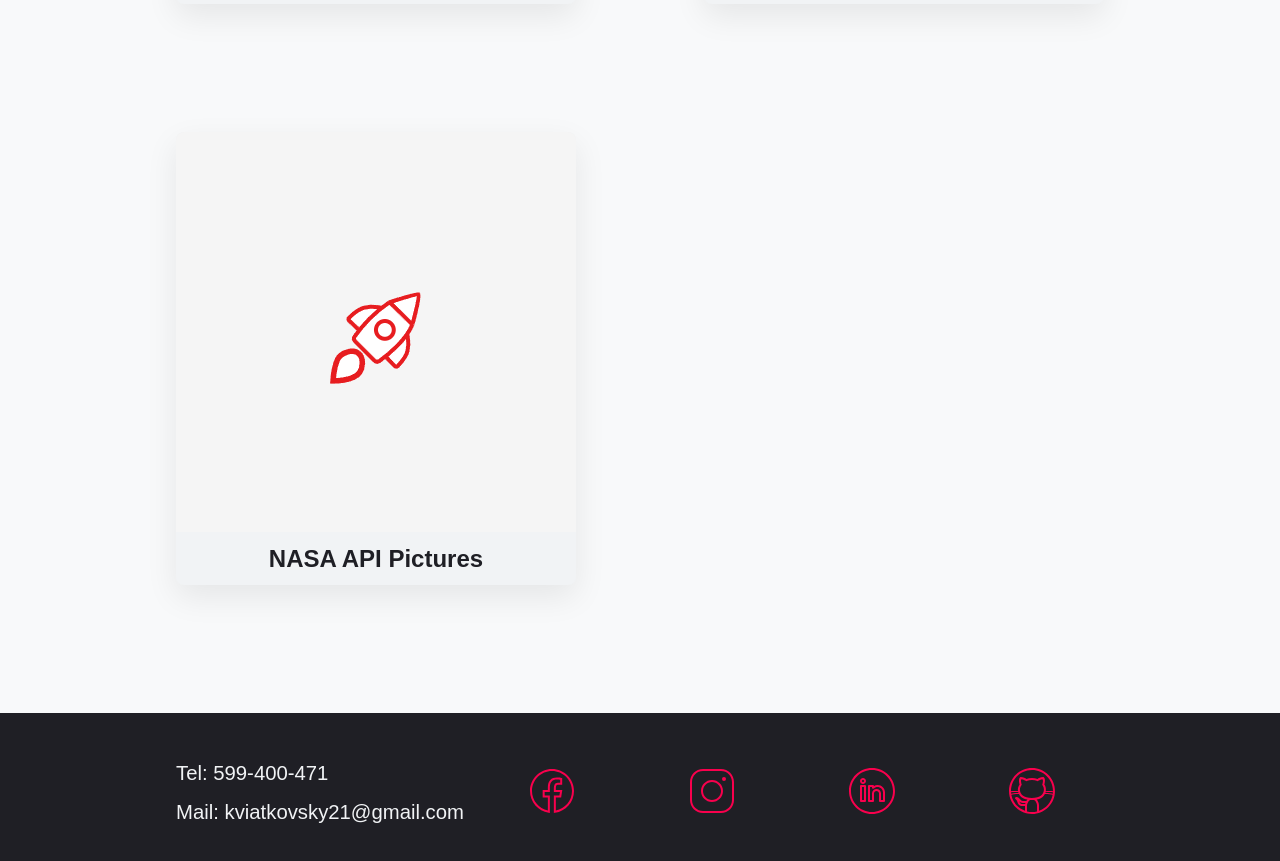
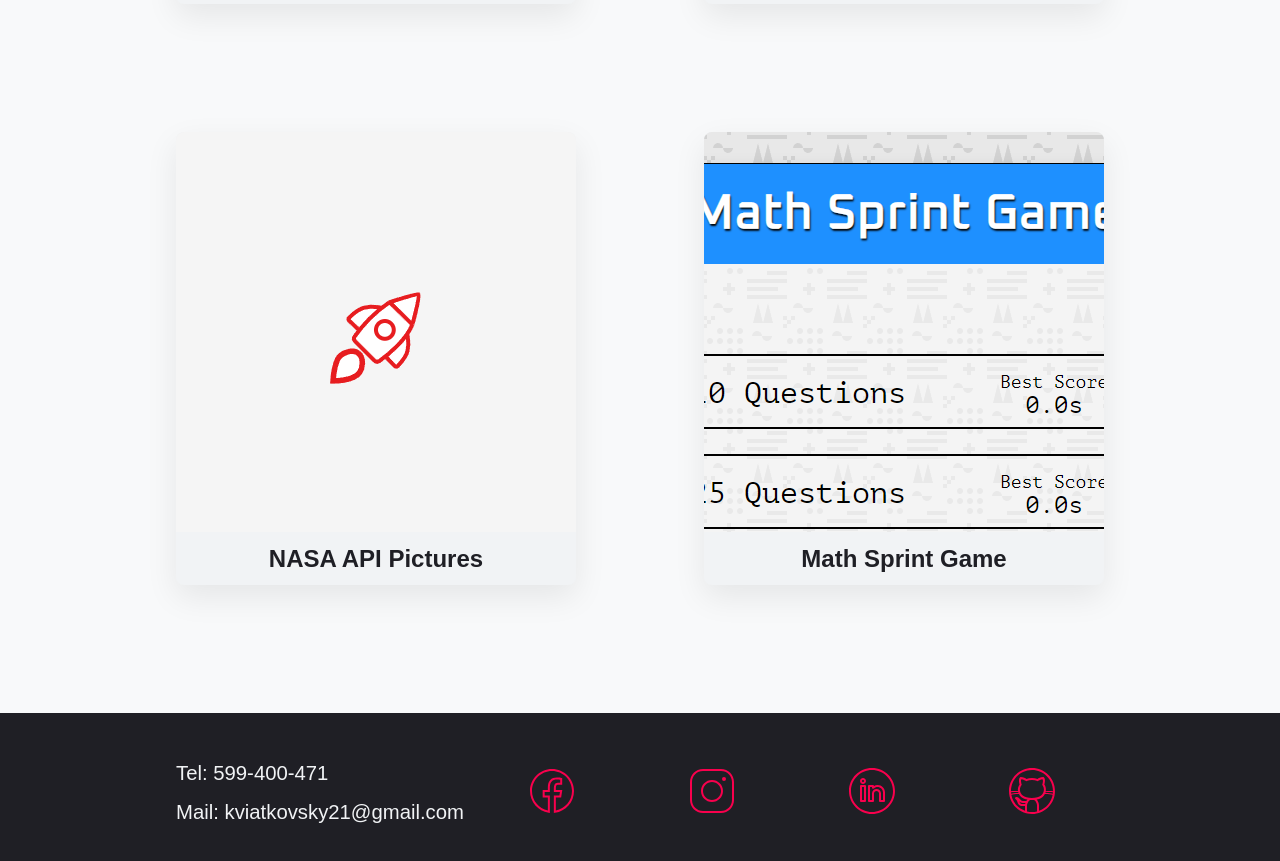
Before and after one commit to Kviatkovski/Portfolio-project, a React (Create React App) app: page / in a window 1280 px wide. Shown: the part 5380-6241 px from the top of the page. Built offline with nearby package versions, Linux system fonts and the light colour scheme.

Commit message:
adding math sprint game project

```diff
--- a/src/components/main/Main.js
+++ b/src/components/main/Main.js
@@ -128,6 +128,13 @@ const projects = [
     type: "js",
     id: 17,
   },
+  {
+    name: "Math Sprint Game",
+    image: "../../assets/images/img-18.jpg",
+    url: "https://lukas-math-sprint-game.netlify.app/",
+    type: "js",
+    id: 18,
+  },
 ];
 
 const Main = () => {
```
Also changed, not shown: src/assets/images/img-18.jpg (added).
